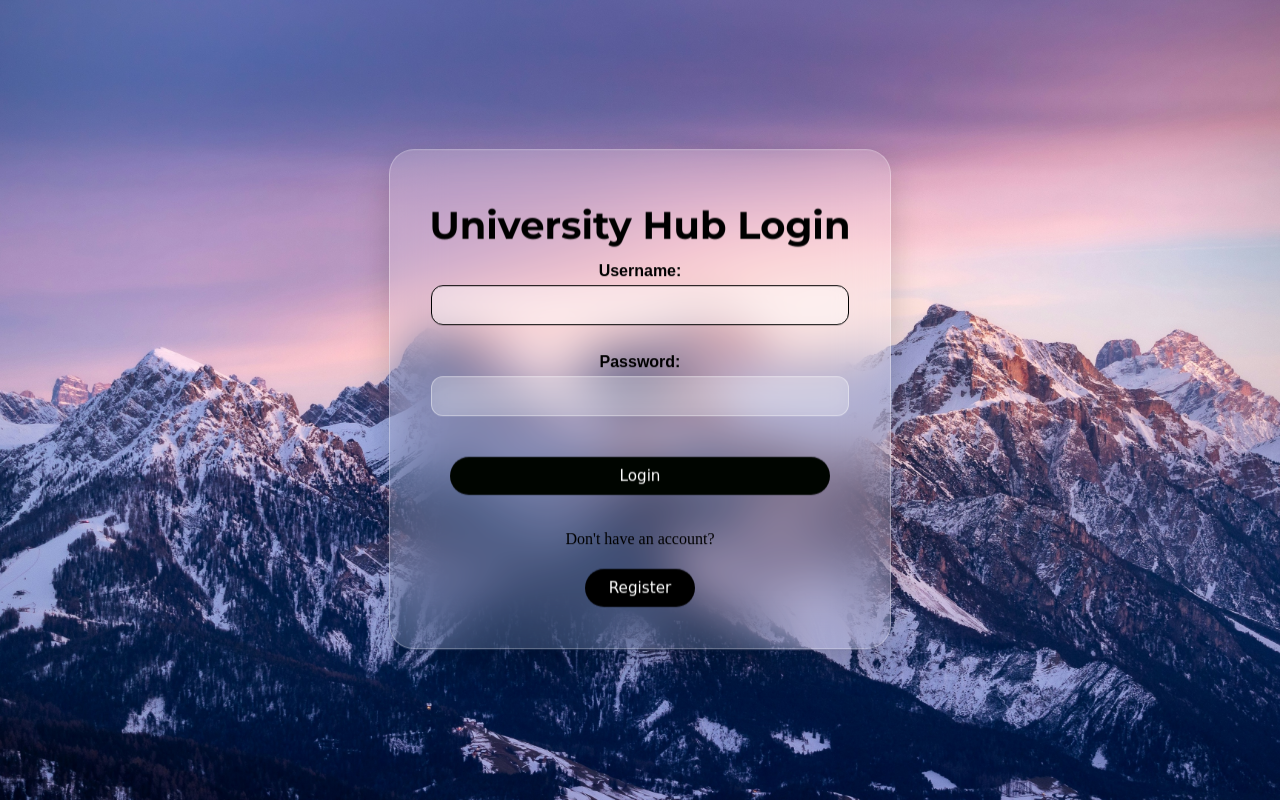
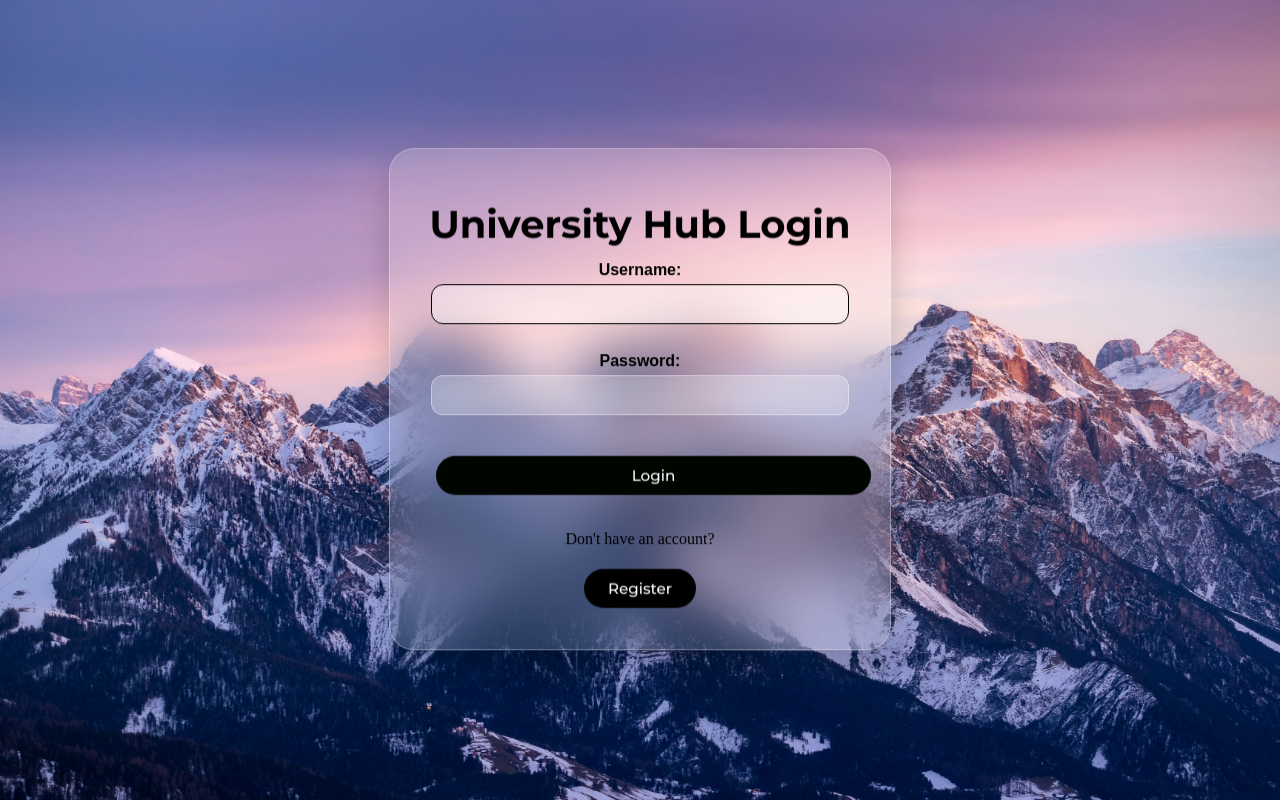
Before and after one commit to sidoxsinu/universityhub, a Django app: page /login/ in a window 1280 px wide. Run offline with Django 5.2, Linux system fonts and the light colour scheme; some web fonts are replaced.

Commit message:
Increased font width and changed login button font.

```diff
--- a/static/css/style.css
+++ b/static/css/style.css
@@ -60,7 +60,7 @@ a {
     padding: 10px 24px;
     border-radius: 40px;
     text-decoration: none;
-    font-family: 'Telma', cursive;
+    font-family: 'Montserrat', sans-serif;
     font-size: 0.95rem;
     color: #ffffff;
     background: #000000;
@@ -99,10 +99,12 @@ a:hover {
 .login-btn {
     display: inline-block;
     margin: 16px;
+    width: 95px;
+    position: center;
     padding: 10px 170px;
     border-radius: 40px;
     text-decoration: none;
-    font-family: 'Telma', cursive;
+    font-family: 'Montserrat', sans-serif;
     font-size: 0.95rem;
     color: #ffffff;
     background: #000500;
```
